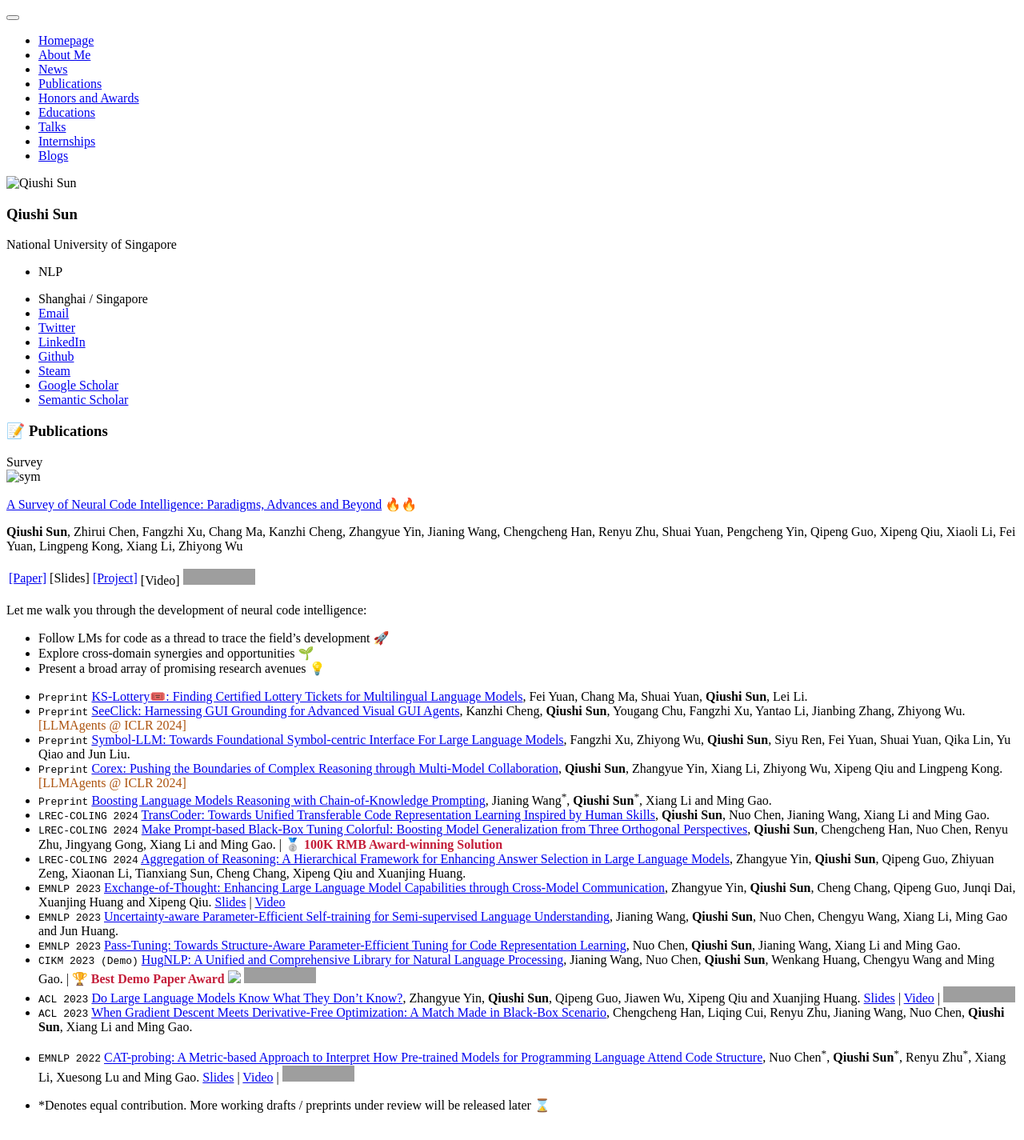
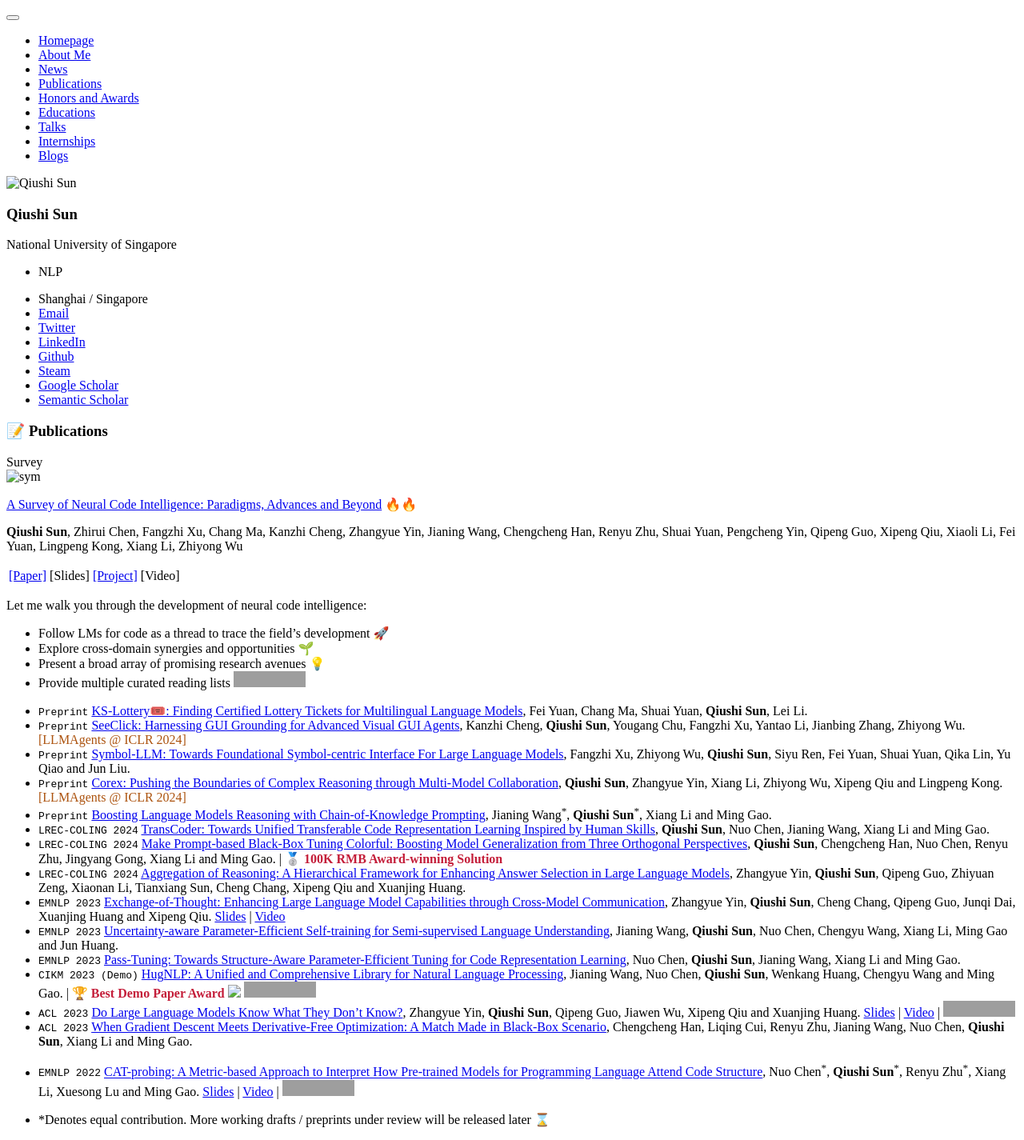
Before and after one commit to lixiang3776/lixiang3776.github.io, a Jekyll site: the page built from _pages/includes/pub.md, in a window 1280 px wide. Shown: the whole page at 80% size. Built offline with Jekyll 4.4.1, drawn with Linux system fonts in a browser that asks for light colours; our own code applies the rules of GitHub Pages for plain Markdown files; grey boxes are pictures that could not be loaded.

Commit message:
Update pub.md

```diff
--- a/_pages/includes/pub.md
+++ b/_pages/includes/pub.md
@@ -7,7 +7,7 @@
 
 **Qiushi Sun**, Zhirui Chen, Fangzhi Xu, Chang Ma, Kanzhi Cheng, Zhangyue Yin, Jianing Wang, Chengcheng Han, Renyu Zhu, Shuai Yuan, Pengcheng Yin, Qipeng Guo, Xipeng Qiu, Xiaoli Li, Fei Yuan, Lingpeng Kong, Xiang Li, Zhiyong Wu
 
-[[Paper]](https://arxiv.org/abs/2403.14734) | [Slides] | [[Project]](https://github.com/QiushiSun/NCISurvey)  | [Video] [![](https://img.shields.io/github/stars/QiushiSun/NCISurvey?style=social&label=Code+Stars)](https://github.com/QiushiSun/NCISurvey)
+[[Paper]](https://arxiv.org/abs/2403.14734) | [Slides] | [[Project]](https://github.com/QiushiSun/NCISurvey)  | [Video]
 
  <!-- <strong><span class='show_paper_citations' data='DhtAFkwAAAAJ:ALROH1vI_8AC'></span></strong> [![](https://img.shields.io/github/stars/QiushiSun/NCISurvey?style=social&label=Stars)](https://github.com/QiushiSun/NCISurvey) -->
 
@@ -15,7 +15,7 @@ Let me walk you through the development of neural code intelligence:
 - Follow LMs for code as a thread to trace the field's development 🚀
 - Explore cross-domain synergies and opportunities 🌱
 - Present a broad array of promising research avenues 💡
-<!-- - Provide multiple curated reading lists  -->
+- Provide multiple curated reading lists [![](https://img.shields.io/github/stars/QiushiSun/NCISurvey?style=social&label=Code+Stars)](https://github.com/QiushiSun/NCISurvey)
 </div>
 </div>
 
```
